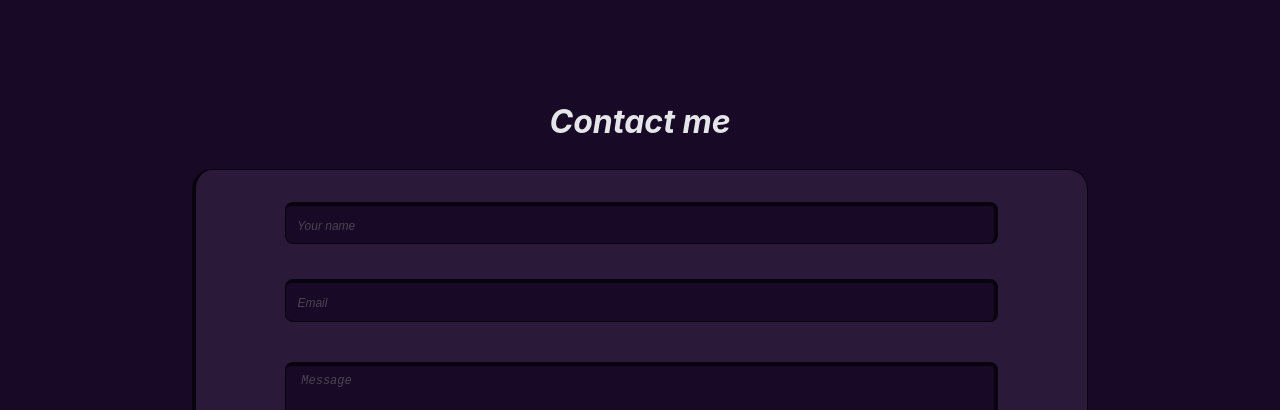
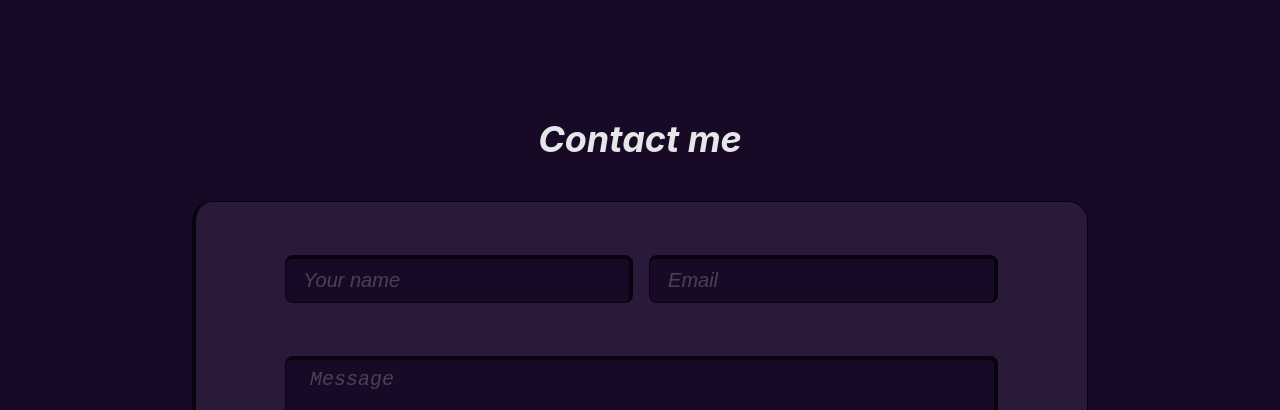
Before and after one commit to OlehKonyk/new-portfolio, a plain HTML site: page index.html in a window 1280 px wide. Shown: the part 2390-2800 px from the top of the page. Drawn offline with Linux system fonts and the light colour scheme.

Commit message:
form fix

```diff
--- a/styles.css
+++ b/styles.css
@@ -554,6 +554,11 @@ input:-internal-autofill {
 
 @media (min-width: 1025px) {
 
+    h2 {
+        font-size: 36px;
+        margin-bottom: 40px;
+    }
+
     .project-cart {
         padding: 12px 18px;
     }
@@ -577,11 +582,17 @@ input:-internal-autofill {
         grid-template-columns: repeat(auto-fit, minmax(380px, 500px));
     }
 
+    #info {
+        padding-bottom: 40px;
+    }
+
     .info-container h4 {
+        padding: 12px;
         font-size: 26px;
     }
 
     .info-container p {
+        padding: 12px 0;
         font-size: 16px;
     }
 
@@ -594,4 +605,37 @@ input:-internal-autofill {
         margin-bottom: 4px;
         transform: scale(1.2);
     }
+
+    .input-container {
+        flex-direction: row;
+        height: 25%;
+        align-items: center;
+        justify-content: space-around;
+        width: 80%;
+        margin: 20px;
+        gap: 16px;
+    }
+
+    .form-input {
+        margin: 24px 0;
+        min-height: 48px;
+        font-size: 20px;
+        padding-left: 12px;
+    }
+
+    .form textarea {
+        height: 55%;
+        font-size: 20px;
+        padding-left: 12px;
+    }
+
+    input::placeholder,
+    textarea::placeholder {
+        font-size: 20px;
+    }
+
+    input:focus,
+    textarea:focus {
+        border: 2px solid rgb(114, 98, 165);
+    }
 }
```
